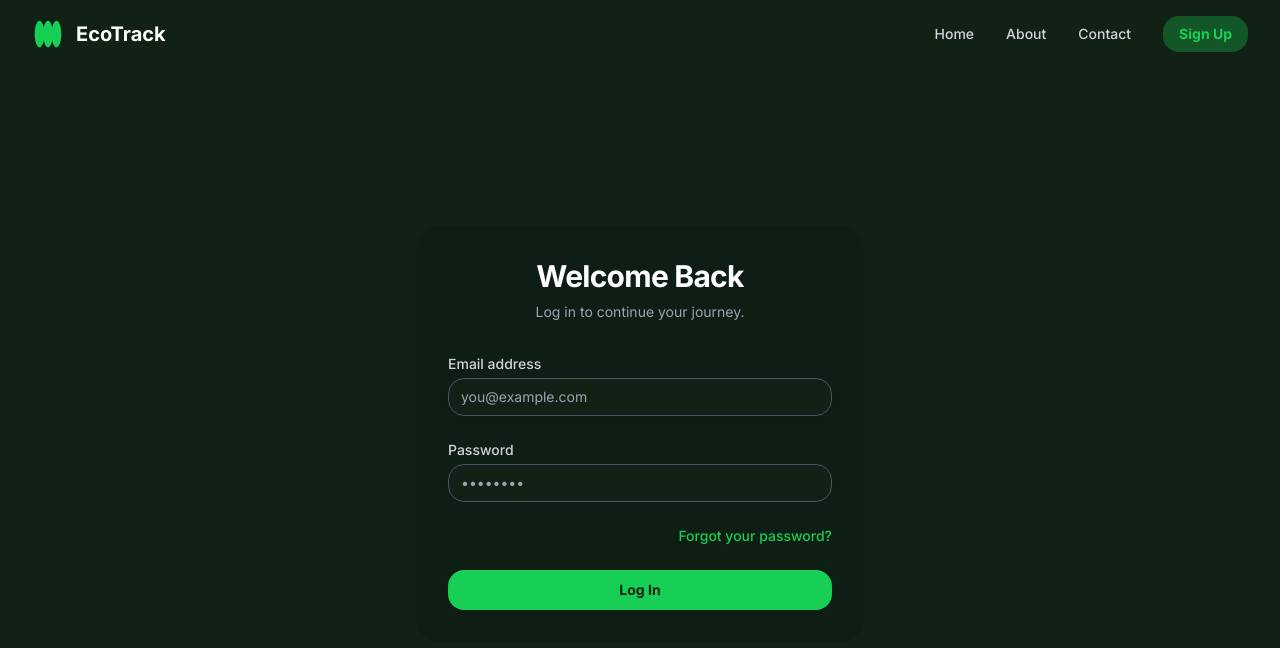
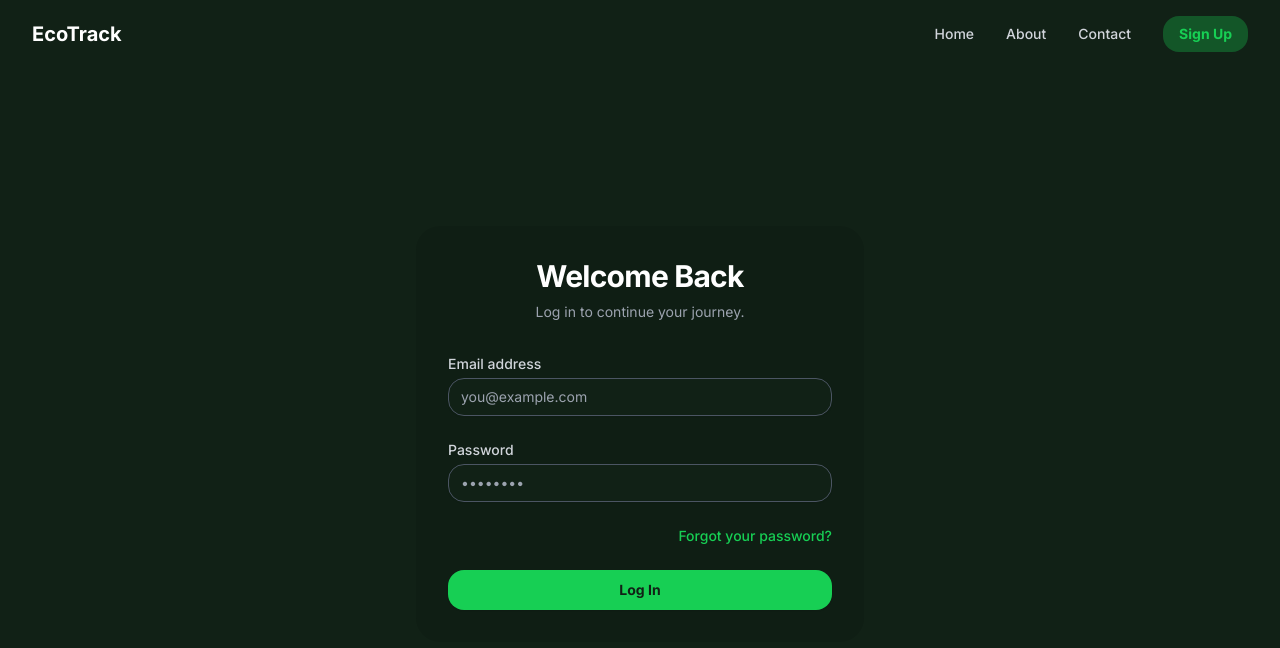
Before and after one commit to Godswillamos0/ecotrack, a plain HTML site: page index.html in a window 1280 px wide. Drawn offline with nearby package versions, Linux system fonts and the light colour scheme.

Commit message:
Update index.html

```diff
--- a/index.html
+++ b/index.html
@@ -36,9 +36,7 @@
 <header class="w-full">
 <nav class="container mx-auto flex items-center justify-between px-4 py-4 sm:px-6 lg:px-8">
 <div class="flex items-center gap-3">
-<svg class="h-8 w-8 text-primary" fill="none" viewBox="0 0 48 48" xmlns="http://www.w3.org/2000/svg">
-<path d="M36.7273 44C33.9891 44 31.6043 39.8386 30.3636 33.69C29.123 39.8386 26.7382 44 24 44C21.2618 44 18.877 39.8386 17.6364 33.69C16.3957 39.8386 14.0109 44 11.2727 44C7.25611 44 4 35.0457 4 24C4 12.9543 7.25611 4 11.2727 4C14.0109 4 16.3957 8.16144 17.6364 14.31C18.877 8.16144 21.2618 4 24 4C26.7382 4 29.123 8.16144 30.3636 14.31C31.6043 8.16144 33.9891 4 36.7273 4C40.7439 4 44 12.9543 44 24C44 35.0457 40.7439 44 36.7273 44Z" fill="currentColor"></path>
-</svg>
+
 <h1 class="text-xl font-bold text-gray-900 dark:text-white">EcoTrack</h1>
 </div>
 <div class="hidden items-center gap-8 md:flex">
```
